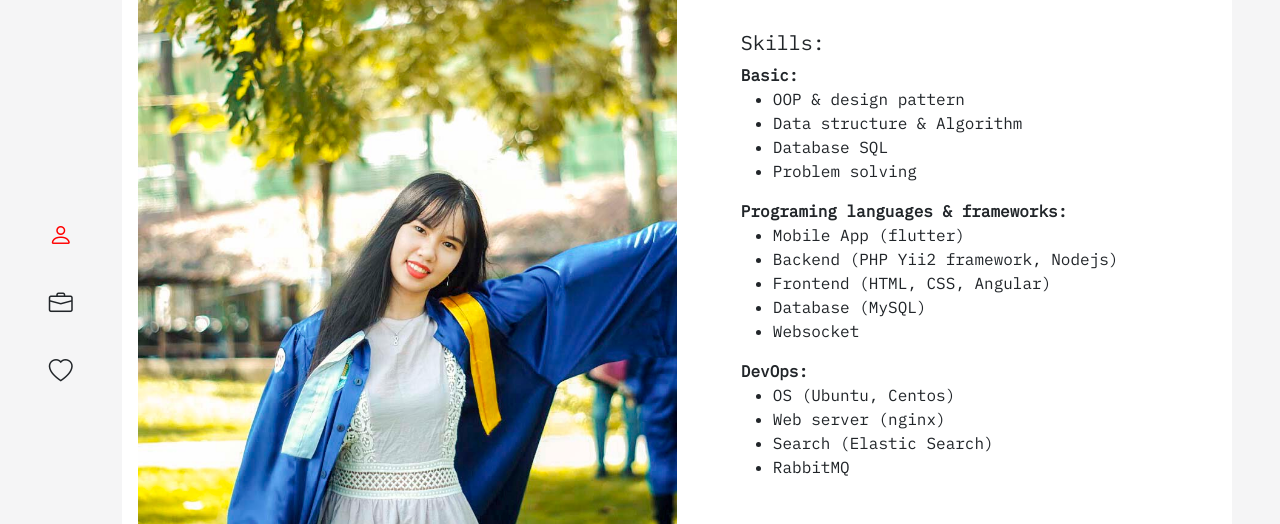
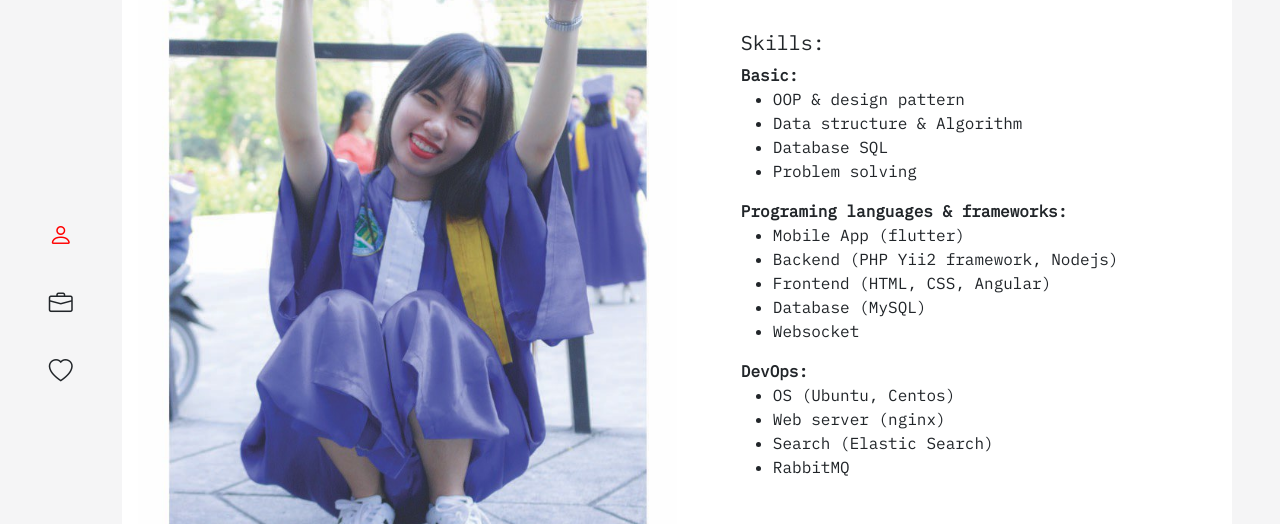
Before and after one commit to thynguyen96/thynguyen96.github.io, a plain HTML site: page index.html in a window 1280 px wide. Shown: the part 135-659 px from the top of the page. Drawn offline with nearby package versions, Linux system fonts and the light colour scheme; a web font is replaced by a local one.

Commit message:
Change image

```diff
--- a/index.html
+++ b/index.html
@@ -40,7 +40,7 @@
         <div id="about" class="active">
             <div class=" d-flex flex-column flex-lg-row justify-content-lg-center align-items-center ">
                 <div class="flex-grow-1 flex-shrink-0 image-intro">
-                    <img src="assets/images/thynguyen.jpg" alt="Thy Nguyen" class="w-100">
+                    <img src="assets/images/thynguyen-2.jpeg" alt="Thy Nguyen" class="w-100">
                     <!--                    <i>If you want to change the world, go home and love your family.</i>-->
                 </div>
                 <div class="flex-grow-1 p-3 ms-lg-5">
```
Also changed, not shown: assets/images/thynguyen-2.jpeg (added).
